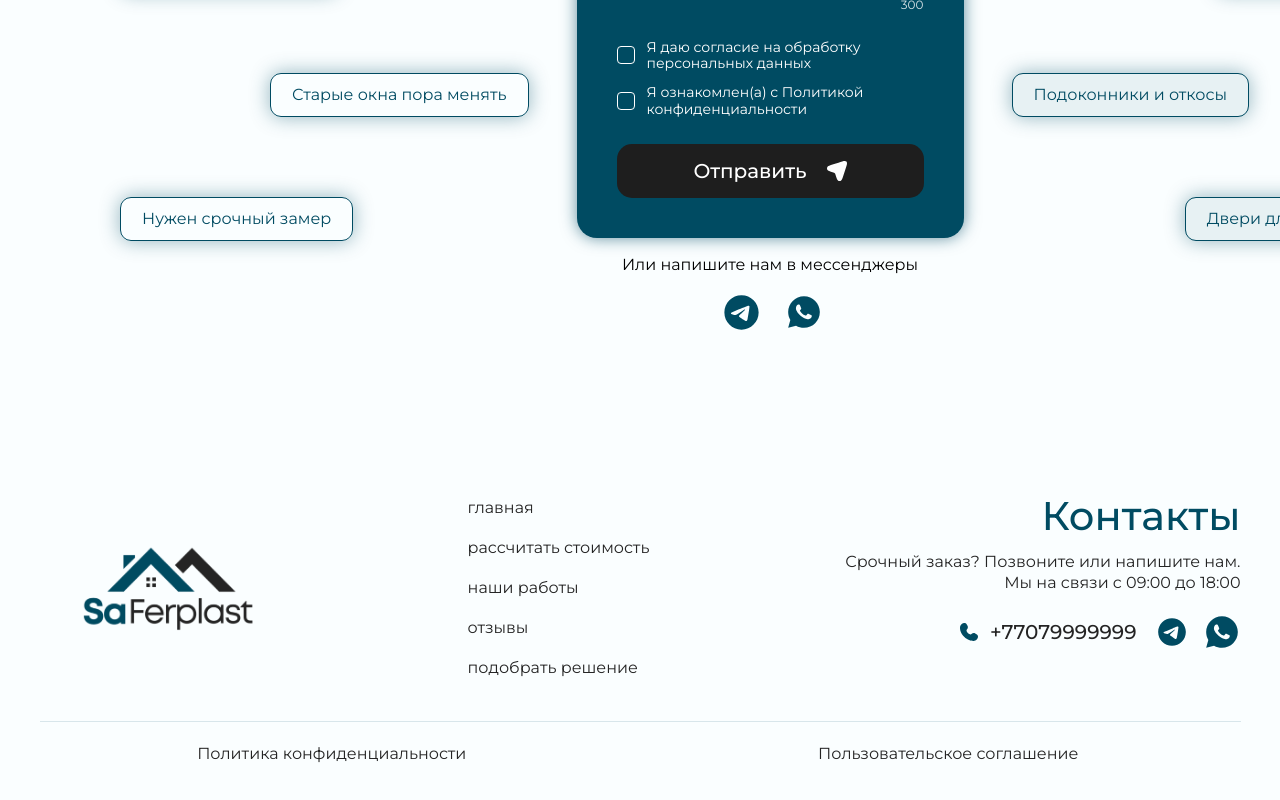
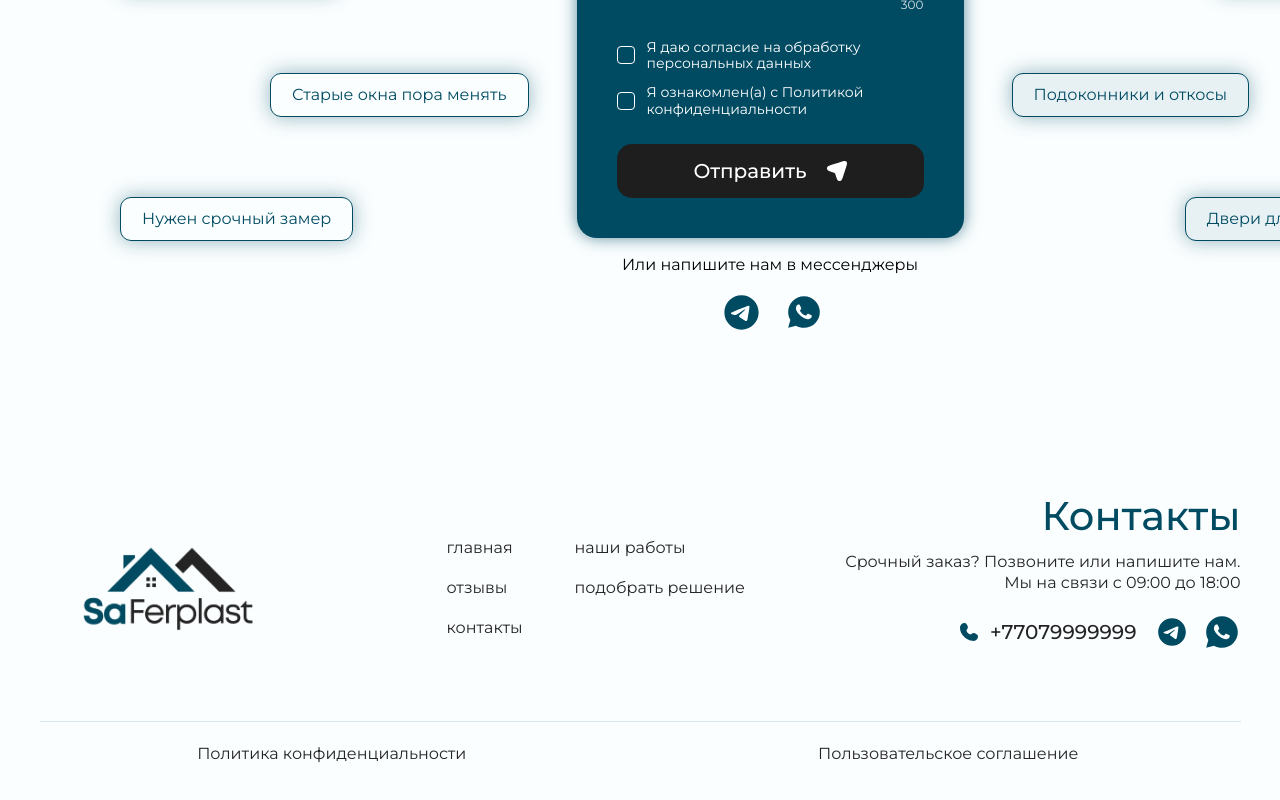
Before and after one commit to bullbashechka/saferplast, a Next.js app: page / in a window 1280 px wide. Shown: the part 6522-7322 px from the top of the page. Built offline with nearby package versions, Linux system fonts and the light colour scheme.

Commit message:
Adjust footer navigation and form badges

```diff
--- a/src/features/landing/site-footer-content.ts
+++ b/src/features/landing/site-footer-content.ts
@@ -23,10 +23,10 @@ export const siteFooterContent: SiteFooterContent = {
   contactsDescription: "Срочный заказ? Позвоните или напишите нам. Мы на связи с 09:00 до 18:00",
   navigationLinks: [
     { href: "#top", label: "главная" },
-    { href: "#lead-form", label: "рассчитать стоимость" },
     { href: "#projects", label: "наши работы" },
     { href: "#testimonials", label: "отзывы" },
     { href: "#solution-matching", label: "подобрать решение" },
+    { href: "#contacts", label: "контакты" },
   ],
   phoneHref,
   phoneLabel,
--- a/src/features/landing/site-footer.tsx
+++ b/src/features/landing/site-footer.tsx
@@ -32,12 +32,12 @@ export function SiteFooter() {
             />
           </a>
 
-          <nav aria-label="Навигация в подвале" className="lg:justify-self-center">
-            <ul className="grid gap-4">
+          <nav aria-label="Навигация в подвале" className="lg:self-center lg:justify-self-center">
+            <ul className="grid gap-4 sm:grid-cols-2 sm:gap-x-8">
               {navigationLinks.map((link) => (
                 <li key={link.href}>
                   <a
-                    className="font-body text-[1rem] font-normal leading-[1] tracking-[0] text-[#242424] transition-colors hover:text-[#004B62]"
+                    className="whitespace-nowrap font-body text-[1rem] font-normal leading-[1] tracking-[0] text-[#242424] transition-colors hover:text-[#004B62]"
                     href={link.href}
                   >
                     {link.label}
--- a/src/features/lead-form/lead-form-section.tsx
+++ b/src/features/lead-form/lead-form-section.tsx
@@ -42,7 +42,7 @@ function DecorativeColumn({
   side: "left" | "right";
 }>) {
   return (
-    <div className="hidden w-full xl:grid xl:gap-[80px]">
+    <div className="hidden w-full lg:grid lg:gap-[80px]">
       {items.map((item) => (
         <div
           key={item.label}
@@ -82,7 +82,7 @@ export function LeadFormSection() {
           {subtitle}
         </p>
 
-        <div className="mt-10 grid items-start gap-6 xl:ml-[7.5rem] xl:mr-[1.25rem] xl:grid-cols-[minmax(0,1fr)_minmax(320px,387px)_minmax(0,1fr)] xl:gap-[3rem]">
+        <div className="mt-10 grid items-start gap-6 lg:ml-[7.5rem] lg:mr-[1.25rem] lg:grid-cols-[minmax(0,1fr)_minmax(320px,387px)_minmax(0,1fr)] lg:gap-[3rem]">
           <DecorativeColumn items={decorativeLabels.left} side="left" />
 
           <div className="mx-auto w-full max-w-[387px]">
```
